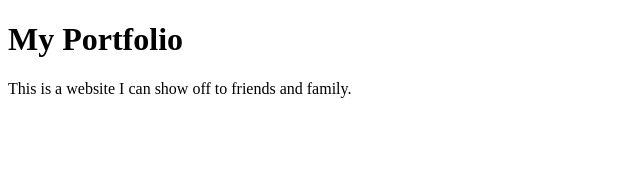
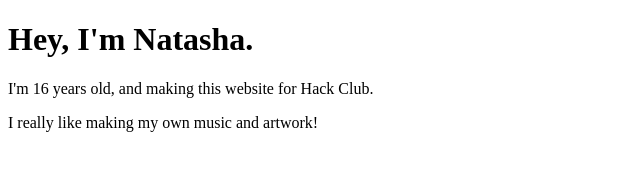
Before and after one commit to anti-Quaxx/my-portfolio, a plain HTML site: page index.html in a window 1280 px wide. Shown: the whole page, without its empty margins (0-640 px from the left). Drawn offline with Linux system fonts and the light colour scheme.

Commit message:
make the page about me

```diff
--- a/index.html
+++ b/index.html
@@ -1,10 +1,11 @@
 <!DOCTYPE html>
 <html>
 	<head>
-		<title>My Portfolio</title>
+		<title>Big John's portfolio</title>
 	</head>
 	<body>
-		<h1>My Portfolio</h1>
-		<p>This is a website I can show off to friends and family.</p>
+		<h1>Hey, I'm Natasha.</h1>
+		<p>I'm 16 years old, and making this website for Hack Club.</p>
+        <p>I really like making my own music and artwork!</p>
 	</body>
 </html>
```
